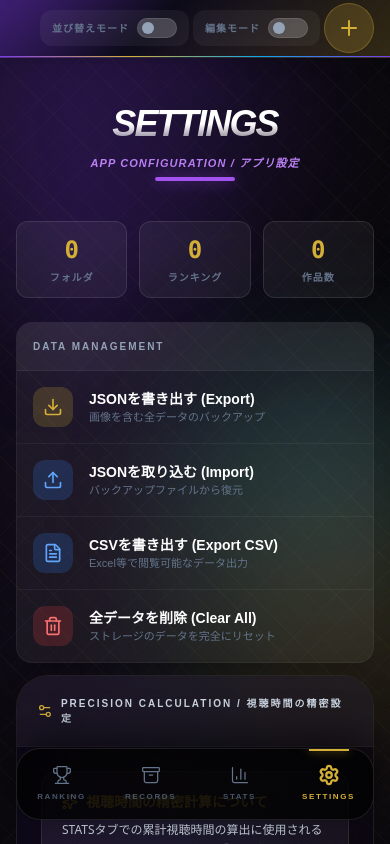
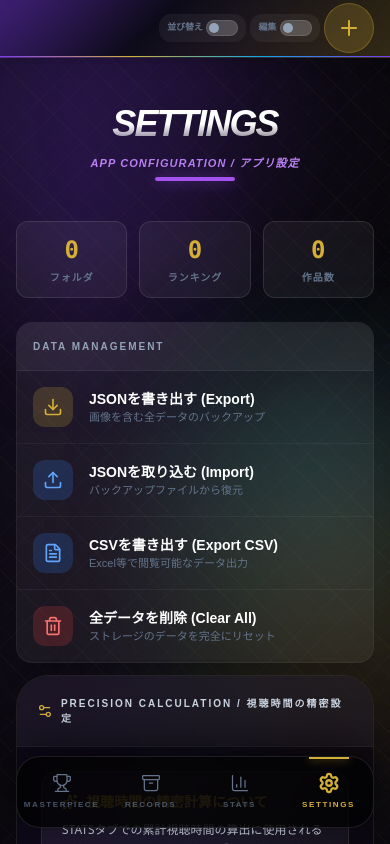
Before and after one commit to junkyardstrike/My-Ranking, a React (Vite) app: page /settings in a window 390 px wide. Shown: the top 844 px of the page. Built offline with nearby package versions, Linux system fonts and the light colour scheme; a web font is replaced by a local one.

Commit message:
Chore: アプリ名をRANKINGからMasterPieceに変更およびUIの最終調整

```diff
--- a/index.html
+++ b/index.html
@@ -3,8 +3,8 @@
   <head>
     <meta charset="UTF-8" />
     <link rel="icon" type="image/svg+xml" href="/favicon.svg" />
-    <meta name="viewport" content="width=device-width, initial-scale=1.0, maximum-scale=1.0, user-scalable=no" />
-    <title>RANKING</title>
+    <meta name="viewport" content="width=device-width, initial-scale=1.0, maximum-scale=1.0, user-scalable=no, viewport-fit=cover" />
+    <title>MasterPiece</title>
     <link rel="preconnect" href="https://fonts.googleapis.com" />
     <link rel="preconnect" href="https://fonts.gstatic.com" crossorigin />
     <link href="https://fonts.googleapis.com/css2?family=WDXL+Lubrifont+JP+N&display=swap" rel="stylesheet" />
--- a/src/components/layout/AppLayout.jsx
+++ b/src/components/layout/AppLayout.jsx
@@ -35,13 +35,13 @@ export default function AppLayout() {
 
       <div className="relative min-h-screen text-slate-100 flex flex-col">
         {/* Header — colorful gradient */}
-        <header className="sticky top-0 z-[2147483647] backdrop-blur-xl border-b border-white/10 shadow-lg"
+        <header className="sticky top-0 z-[2147483647] backdrop-blur-xl border-b border-white/10 shadow-lg pt-[env(safe-area-inset-top)]"
           style={{
             background: 'linear-gradient(135deg, rgba(124,58,237,0.35) 0%, rgba(10,10,20,0.85) 40%, rgba(212,175,55,0.20) 100%)',
           }}
         >
-          <div className="max-w-4xl mx-auto px-4 h-14 flex items-center justify-between gap-4">
-            <div className="flex-1 min-w-0 max-w-[40%] sm:max-w-[50%] relative z-0">
+          <div className="max-w-4xl mx-auto px-4 h-14 flex items-center justify-between gap-2">
+            <div className="flex-1 min-w-0 max-w-[35%] sm:max-w-[50%] relative z-0">
               <Breadcrumb />
             </div>
             <div className="flex items-center gap-1 sm:gap-3">
@@ -49,26 +49,27 @@ export default function AppLayout() {
                 <button
                   onPointerDown={(e) => { e.preventDefault(); e.stopPropagation(); setReorderMode(!isReorderMode); }}
                   onClick={(e) => { e.stopPropagation(); setReorderMode(!isReorderMode); }}
-                className="relative flex items-center gap-2 group focus:outline-none py-2 px-3 pointer-events-auto bg-white/5 active:bg-accent/20 rounded-xl transition-all cursor-pointer active:scale-95"
+                  className="relative flex items-center gap-1 sm:gap-2 group focus:outline-none py-1.5 px-2 sm:px-3 pointer-events-auto bg-white/5 active:bg-accent/20 rounded-xl transition-all cursor-pointer active:scale-95"
                 >
-                <span className={`text-[10px] font-black uppercase tracking-widest transition-colors ${isReorderMode ? 'text-blue-400' : 'text-slate-500'}`}>
-                  並び替えモード
+                  <span className={`text-[9px] sm:text-[10px] font-black uppercase tracking-tight sm:tracking-widest transition-colors ${isReorderMode ? 'text-blue-400' : 'text-slate-500'}`}>
+                    <span className="hidden xs:inline">並び替え</span>
+                    <span className="xs:hidden">順序</span>
                   </span>
-                <div className={`w-10 h-5 rounded-full p-1 transition-all duration-300 flex items-center ${isReorderMode ? 'bg-blue-400/30 border border-blue-400/50 shadow-[0_0_8px_rgba(59,130,246,0.3)]' : 'bg-white/20 border border-white/10'}`}>
-                  <div className={`w-3 h-3 rounded-full transition-all duration-300 ${isReorderMode ? 'bg-blue-400 translate-x-5' : 'bg-slate-400'}`} />
+                  <div className={`w-8 h-4 sm:w-10 sm:h-5 rounded-full p-0.5 sm:p-1 transition-all duration-300 flex items-center ${isReorderMode ? 'bg-blue-400/30 border border-blue-400/50 shadow-[0_0_8px_rgba(59,130,246,0.3)]' : 'bg-white/20 border border-white/10'}`}>
+                    <div className={`w-2.5 h-2.5 sm:w-3 sm:h-3 rounded-full transition-all duration-300 ${isReorderMode ? 'bg-blue-400 translate-x-4 sm:translate-x-5' : 'bg-slate-400'}`} />
                   </div>
                 </button>
 
                 <button
                   onPointerDown={(e) => { e.preventDefault(); e.stopPropagation(); setEditMode(!isEditMode); }}
                   onClick={(e) => { e.stopPropagation(); setEditMode(!isEditMode); }}
-                className="relative flex items-center gap-2 group focus:outline-none py-2 px-3 pointer-events-auto bg-white/5 active:bg-accent/20 rounded-xl transition-all cursor-pointer active:scale-95"
+                  className="relative flex items-center gap-1 sm:gap-2 group focus:outline-none py-1.5 px-2 sm:px-3 pointer-events-auto bg-white/5 active:bg-accent/20 rounded-xl transition-all cursor-pointer active:scale-95"
                 >
-                <span className={`text-[10px] font-black uppercase tracking-widest transition-colors ${isEditMode ? 'text-accent' : 'text-slate-500'}`}>
-                  編集モード
+                  <span className={`text-[9px] sm:text-[10px] font-black uppercase tracking-tight sm:tracking-widest transition-colors ${isEditMode ? 'text-accent' : 'text-slate-500'}`}>
+                    編集
                   </span>
-                <div className={`w-10 h-5 rounded-full p-1 transition-all duration-300 flex items-center ${isEditMode ? 'bg-accent/30 border border-accent/50 shadow-[0_0_8px_rgba(212,175,55,0.3)]' : 'bg-white/20 border border-white/10'}`}>
-                  <div className={`w-3 h-3 rounded-full transition-all duration-300 ${isEditMode ? 'bg-accent translate-x-5' : 'bg-slate-400'}`} />
+                  <div className={`w-8 h-4 sm:w-10 sm:h-5 rounded-full p-0.5 sm:p-1 transition-all duration-300 flex items-center ${isEditMode ? 'bg-accent/30 border border-accent/50 shadow-[0_0_8_rgba(212,175,55,0.3)]' : 'bg-white/20 border border-white/10'}`}>
+                    <div className={`w-2.5 h-2.5 sm:w-3 sm:h-3 rounded-full transition-all duration-300 ${isEditMode ? 'bg-accent translate-x-4 sm:translate-x-5' : 'bg-slate-400'}`} />
                   </div>
                 </button>
               </div>
--- a/src/components/layout/BottomTabBar.jsx
+++ b/src/components/layout/BottomTabBar.jsx
@@ -3,7 +3,7 @@ import { Trophy, LayoutList, Settings, Archive, BarChart3 } from 'lucide-react';
 import { useCallback } from 'react';
 
 const TABS = [
-  { id: 'home',     icon: Trophy,      label: 'RANKING', path: '/' },
+  { id: 'home',     icon: Trophy,      label: 'MASTERPIECE', path: '/' },
   { id: 'all',      icon: Archive,     label: 'RECORDS', path: '/all' },
   { id: 'stats',    icon: BarChart3,   label: 'STATS',   path: '/stats' },
   { id: 'settings', icon: Settings,    label: 'SETTINGS',path: '/settings' },
@@ -27,8 +27,8 @@ export default function BottomTabBar() {
   return (
     <>
       {/* Bottom tab bar - Raised slightly for iOS Home bar */}
-      <nav className="fixed bottom-0 left-0 right-0 z-[80] flex items-end justify-center pointer-events-none">
-        <div className="w-full max-w-4xl mx-auto pb-6 sm:pb-8">
+      <nav className="fixed bottom-0 left-0 right-0 z-[80] flex items-end justify-center pointer-events-none pb-[env(safe-area-inset-bottom)]">
+        <div className="w-full max-w-4xl mx-auto pb-4 sm:pb-8">
           <div className="mx-4 bg-black/80 backdrop-blur-3xl border border-white/10 rounded-3xl shadow-[0_-10px_40px_rgba(0,0,0,0.6)] grid grid-cols-4 pointer-events-auto overflow-hidden">
             {TABS.map(tab => {
               const Icon = tab.icon;
--- a/src/index.css
+++ b/src/index.css
@@ -8,6 +8,10 @@
     @apply bg-background text-slate-100 antialiased min-h-screen overflow-x-hidden;
     -webkit-tap-highlight-color: transparent;
     touch-action: manipulation;
+    padding-top: env(safe-area-inset-top);
+    padding-bottom: env(safe-area-inset-bottom);
+    padding-left: env(safe-area-inset-left);
+    padding-right: env(safe-area-inset-right);
     background-image:
       /* Colorful noise-like diagonal lines */
       repeating-linear-gradient(
--- a/src/views/FolderView.jsx
+++ b/src/views/FolderView.jsx
@@ -411,7 +411,7 @@ export default function FolderView() {
               className="flex-shrink-0 flex items-center gap-2 text-white/50 hover:text-white transition-all duration-300 bg-white/5 hover:bg-white/10 px-4 py-2 rounded-2xl border border-white/5 shadow-xl backdrop-blur-md active:scale-95"
             >
               <ArrowLeft className="w-4 h-4 text-accent" />
-              <span className="text-[10px] font-black uppercase tracking-widest">戻る</span>
+              <span className="text-[10px] font-black uppercase tracking-widest hidden xs:inline">戻る</span>
             </button>
           </div>
         )}
--- a/src/views/RankingView.jsx
+++ b/src/views/RankingView.jsx
@@ -43,7 +43,7 @@ export default function RankingView() {
           >
             {ranking.title}
           </h1>
-          <p className="text-[10px] text-white/60 font-black uppercase tracking-widest mt-2 italic">{ranking.englishName || 'RANKING SELECTION ARCHIVE'}</p>
+          <p className="text-[10px] text-white/60 font-black uppercase tracking-widest mt-2 italic">{ranking.englishName || 'MASTERPIECE SELECTION ARCHIVE'}</p>
         </div>
 
         <div className="absolute left-0 top-0">
@@ -52,7 +52,7 @@ export default function RankingView() {
             className="flex-shrink-0 flex items-center gap-2 text-white/50 hover:text-white transition-all duration-300 bg-white/5 hover:bg-white/10 px-4 py-2 rounded-2xl border border-white/5 shadow-xl backdrop-blur-md active:scale-95"
           >
             <ArrowLeft className="w-4 h-4 text-accent" />
-            <span className="text-[10px] font-black uppercase tracking-widest">戻る</span>
+            <span className="text-[10px] font-black uppercase tracking-widest hidden xs:inline">戻る</span>
           </button>
         </div>
 
--- a/src/views/SettingsView.jsx
+++ b/src/views/SettingsView.jsx
@@ -332,7 +332,7 @@ export default function SettingsView() {
             <Info className="w-5 h-5 text-accent" />
           </div>
           <div>
-            <p className="text-sm font-black text-white tracking-widest uppercase">RANKING PWA</p>
+            <p className="text-sm font-black text-white tracking-widest uppercase">MASTERPIECE PWA</p>
             <p className="text-[11px] text-slate-500 font-medium">Premium Cinematic Experience</p>
           </div>
         </div>
--- a/src/views/StatsView.jsx
+++ b/src/views/StatsView.jsx
@@ -202,7 +202,7 @@ export default function StatsView() {
       {/* Header */}
       <div className="flex flex-col items-center text-center px-4 mb-10 relative">
         <h1 className="text-4xl sm:text-6xl font-black text-transparent bg-clip-text bg-gradient-to-b from-white via-white to-white/40 tracking-tighter uppercase italic leading-none drop-shadow-[0_10px_40px_rgba(0,0,0,0.5)] px-8">
-          RANKING STATS
+          MASTERPIECE STATS
         </h1>
         <div className="flex flex-col items-center gap-2 mt-4">
           <p className="text-[11px] text-cyan-400 font-black uppercase tracking-[0.1em] italic leading-none">Analytics / 統計データ</p>
--- a/tailwind.config.js
+++ b/tailwind.config.js
@@ -11,7 +11,15 @@ export default {
         surface: '#111111', // Very Dark Gray
         'surface-light': '#222222', // Dark Charcoal
         accent: '#D4AF37', // Metallic Gold
-      }
+      },
+      screens: {
+        'xs': '375px',
+        'sm': '640px',
+        'md': '768px',
+        'lg': '1024px',
+        'xl': '1280px',
+        '2xl': '1536px',
+      },
     },
   },
   plugins: [],
--- a/vite.config.js
+++ b/vite.config.js
@@ -11,8 +11,8 @@ export default defineConfig({
       injectRegister: 'auto',
       includeAssets: ['favicon.png', 'apple-touch-icon.png', 'pwa-512x512.png'],
       manifest: {
-        name: 'RANKING - Cinematic Rank Manager',
-        short_name: 'RANKING',
+        name: 'MasterPiece - Cinematic Rank Manager',
+        short_name: 'MasterPiece',
         description: 'Premium personal ranking management with cinematic UI and metadata auto-fetch.',
         theme_color: '#080808',
         background_color: '#080808',
```
Lines whose indentation alone changed are shown as unchanged.
